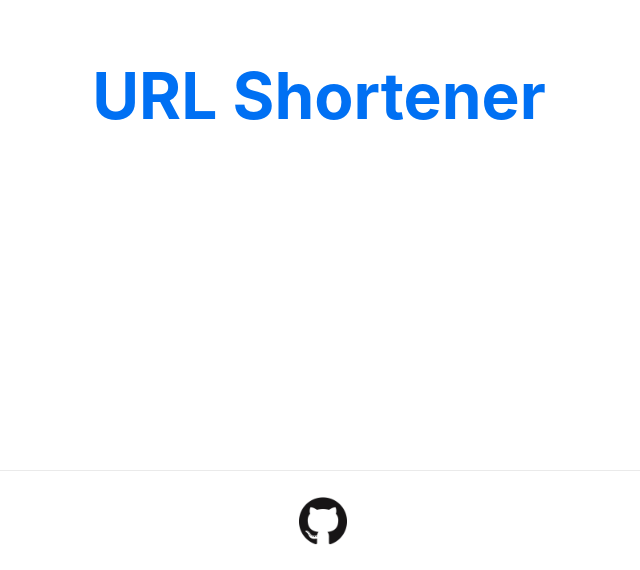
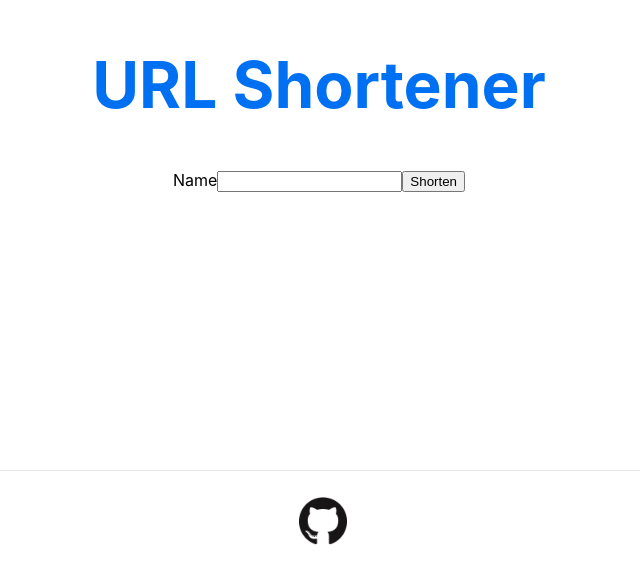
Before and after one commit to Urento/URL-Shortener, a Next.js app in the folder web/: page / in a window 1280 px wide. Shown: the part 230-800 px from the top of the page, without its empty margins (321-961 px from the left). Built offline with nearby package versions, Linux system fonts and the light colour scheme.

Commit message:
Fixed Check If Exists, URL Validator and started frontend

```diff
--- a/web/pages/[slug].js
+++ b/web/pages/[slug].js
@@ -1,9 +1,5 @@
 function Redirect({ id }) {
-  return (
-    <>
-      <a>dfg</a>
-    </>
-  );
+  return <></>;
 }
 
 export default Redirect;
--- a/web/pages/index.js
+++ b/web/pages/index.js
@@ -2,13 +2,46 @@ import Head from "next/head";
 import styles from "../styles/Home.module.css";
 
 export default function Home() {
+  const shortenURL = async (event) => {
+    event.preventDefault();
+
+    const res = await fetch(
+      `${process.env.NEXT_PUBLIC_HTTP_OR_HTTPS}://${process.env.NEXT_PUBLIC_API_DOMAIN}:${process.env.NEXT_PUBLIC_API_PORT}/`,
+      {
+        method: "POST",
+        headers: {
+          "Content-Type": "application/json",
+        },
+        body: JSON.stringify({ url: event.target.url.value }),
+      }
+    );
+    console.log(res.body.url);
+
+    // handle errors from api
+
+    const r = await res.json();
+    console.log(r);
+  };
+
   return (
     <div className={styles.container}>
       <main className={styles.main}>
         <h1 className={styles.title}>
           <a>URL Shortener</a>
         </h1>
-        <div className={styles.grid}></div>
+        <div className={styles.grid}>
+          <form onSubmit={shortenURL}>
+            <label htmlFor="url">Name</label>
+            <input
+              id="url"
+              name="url"
+              type="text"
+              autoComplete="url"
+              required
+            />
+            <button type="submit">Shorten</button>
+          </form>
+        </div>
       </main>
 
       <footer className={styles.footer}>
```
Also changed, not shown: 2 other files (tests, documents, lock files or other folders).
